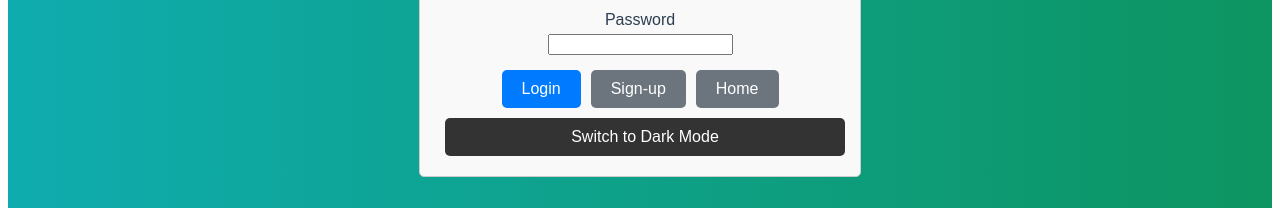
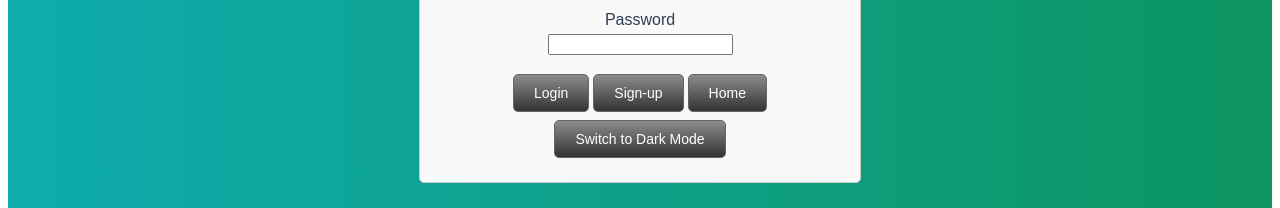
Before and after one commit to AntonioLabinjan/Projekt_PI, a Vue app: page /login in a window 1280 px wide. Shown: the part 335-543 px from the top of the page. Built offline with nearby package versions, Linux system fonts and the light colour scheme; no server answers.

Commit message:
Update LogIn.vue
Dodani stilizirani botuni

```diff
--- a/src/views/LogIn.vue
+++ b/src/views/LogIn.vue
@@ -1,3 +1,4 @@
+/* eslint-disable */
 <template>
   <div class="login-container" :class="{ 'dark-mode': darkMode }">
     <h2>Login</h2>
@@ -11,12 +12,12 @@
         <input type="password" class="form-control" id="loginPassword" v-model="loginPassword" required>
       </div>
       <div class="button-group">
-        <button type="submit" class="btn btn-primary">Login</button>
-        <button @click="goToSignUp" class="btn btn-secondary">Sign-up</button>
-        <button @click="goBackHome" class="btn btn-secondary">Home</button>
+        <button type="submit" class="btn metallic-button">Login</button>
+        <button @click="goToSignUp" class="btn metallic-button">Sign-up</button>
+        <button @click="goBackHome" class="btn metallic-button">Home</button>
       </div>
     </form>
-    <button @click="toggleDarkMode" class="btn btn-dark">{{ darkMode ? 'Switch to Light Mode' : 'Switch to Dark Mode' }}</button>
+    <button @click="toggleDarkMode" class="btn metallic-button">{{ darkMode ? 'Switch to Light Mode' : 'Switch to Dark Mode' }}</button>
   </div>
 </template>
 
@@ -140,4 +141,26 @@ label {
   background-color: #000;
   color: #fff;
 }
+
+
+.metallic-button {
+  background: linear-gradient(to bottom, #8c8c8c, #333);
+  border: 1px solid #666;
+  border-radius: 5px;
+  color: white;
+  cursor: pointer;
+  padding: 10px 20px;
+  text-align: center;
+  text-decoration: none;
+  display: inline-block;
+  font-size: 14px;
+  margin: 4px 2px;
+  transition: 0.3s;
+}
+
+.metallic-button:hover {
+  background: linear-gradient(to bottom, #333, #8c8c8c);
+  border: 1px solid #999;
+  transition: 0.3s;
+}
 </style>
```
